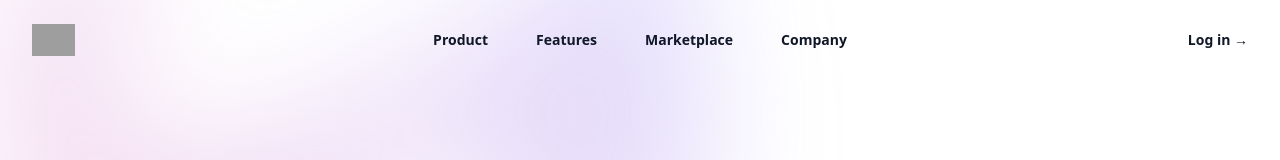
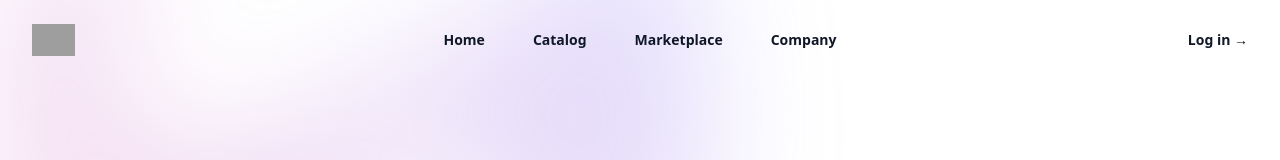
Before and after one commit to BeatrisRah/SoftUni-React, a React (Vite) app in the folder shop/: page / in a window 1280 px wide. Shown: the top 160 px of the page. Built offline with nearby package versions, Linux system fonts and the light colour scheme; grey boxes are pictures that could not be loaded.

Commit message:
Navigation routing

```diff
--- a/shop/src/App.jsx
+++ b/shop/src/App.jsx
@@ -1,12 +1,17 @@
-import Hero from "./Hero"
+import {  Routes, Route} from "react-router";
+import Headther from "./components/Headther";
+import Home from "./components/Home";
 
 function App() {
+  return (
+    <div className="bg-white">
+      <Headther />
 
-  return (
-    <>
-      <Hero />
-    </>
-  )
+      <Routes>
+          <Route path="/" element={<Home />} />
+      </Routes>
+    </div>
+  );
 }
 
-export default App
+export default App;
--- a/shop/src/Hero.jsx
+++ /dev/null
@@ -1,14 +0,0 @@
-import Headther from "./components/Headther";
-import Home from "./components/Home";
-
-
-export default function Hero() {
-
-    return (
-        <div className="bg-white">
-            <Headther />
-
-            <Home />
-        </div>
-    );
-}
--- a/shop/src/components/Headther.jsx
+++ b/shop/src/components/Headther.jsx
@@ -1,8 +1,9 @@
 import { useState } from "react";
+import { Link } from "react-router";
 
 const navigation = [
-    { name: "Product", href: "" },
-    { name: "Features", href: "#" },
+    { name: "Home", href: "/" },
+    { name: "Catalog", href: "/catalog" },
     { name: "Marketplace", href: "#" },
     { name: "Company", href: "#" },
 ];
@@ -38,13 +39,13 @@
             </div>
             <div className="hidden lg:flex lg:gap-x-12">
                 {navigation.map((item) => (
-                    <a
+                    <Link
                         key={item.name}
-                        href={item.href}
+                        to={item.href}
                         className="text-sm/6 font-semibold text-gray-900"
                     >
                         {item.name}
-                    </a>
+                    </Link>
                 ))}
             </div>
             <div className="hidden lg:flex lg:flex-1 lg:justify-end">
--- a/shop/src/main.jsx
+++ b/shop/src/main.jsx
@@ -1,7 +1,12 @@
 import { createRoot } from 'react-dom/client'
+import { BrowserRouter } from "react-router";
+
 import App from './App.jsx'
 import './main.css'
 
 createRoot(document.getElementById('root')).render(
+  <BrowserRouter>
     <App />
+  </BrowserRouter>
+
 )
```
